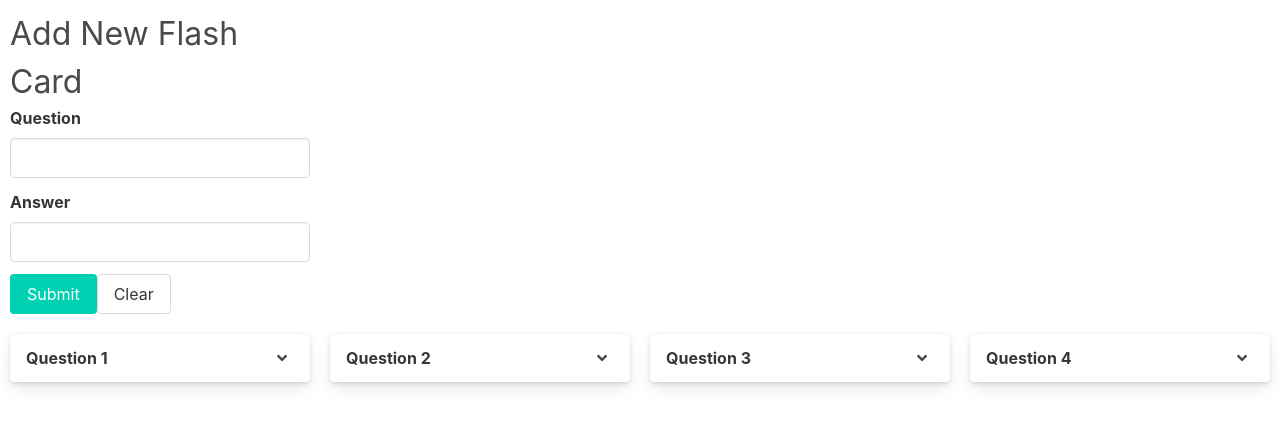
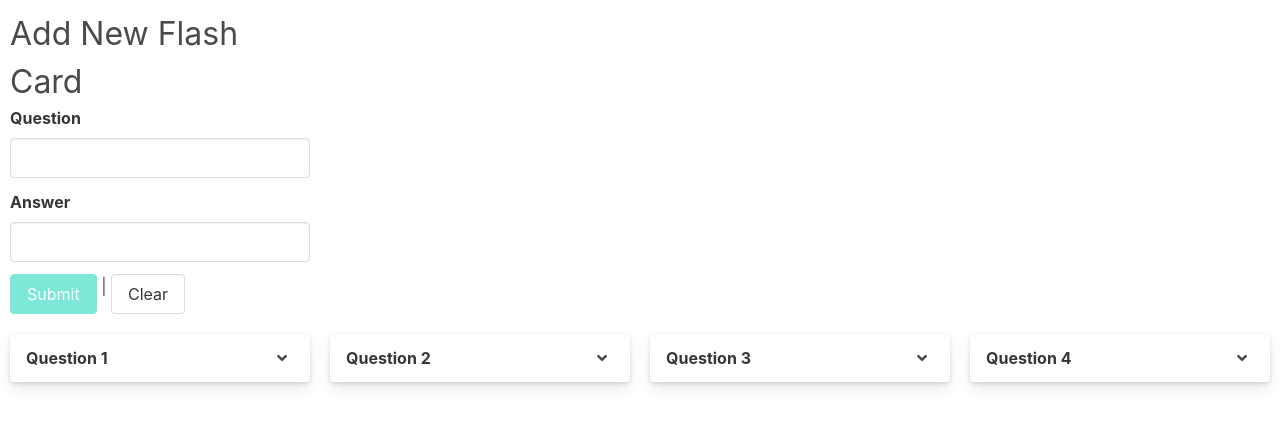
Before and after one commit to walidBouguima/FlashCardGame, an Angular app: page / in a window 1280 px wide. Shown: the top 426 px of the page. Built offline with nearby package versions, Linux system fonts and the light colour scheme.

Commit message:
Disable submit and update buttons if the form is invalid

```diff
--- a/src/app/app.component.html
+++ b/src/app/app.component.html
@@ -17,11 +17,12 @@
     </div>
   </div>
   <button *ngIf="editing; else submitBtn" class="button is-primary" type="submit"
-    (click)="handleUpdate()">Update</button>
+    (click)="handleUpdate()" [disabled]="flashForm.invalid">Update</button>
   <ng-template #submitBtn>
-    <button class="button is-primary" type="submit"
-      (click)="handleSubmit()">Submit</button>
+    <button class="button is-primary" type="submit" (click)="handleSubmit()"
+      [disabled]="flashForm.invalid">Submit</button>
   </ng-template>
+  |
   <button *ngIf="editing; else clearBtn" class="button clear-btn"
     (click)="handleCancel()">Cancel</button>
   <ng-template #clearBtn>
```
